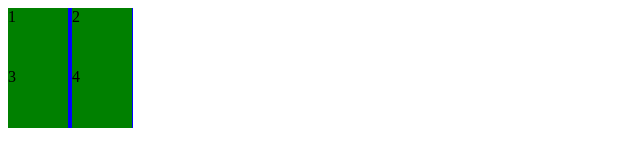
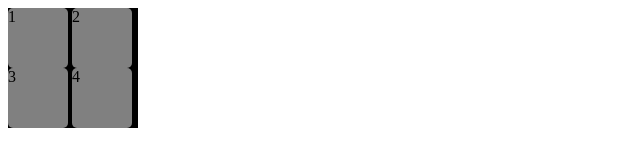
Before and after one commit to adslucassilva/puzzle-1234, a plain HTML site: page index.html in a window 1280 px wide. Shown: the whole page, without its empty margins (0-640 px from the left). Drawn offline with Linux system fonts and the light colour scheme.

Commit message:
Update style.css

```diff
--- a/style.css
+++ b/style.css
@@ -1,18 +1,23 @@
 
-#container{
-    width: 125px;
-    background-color: blue;
+ #container{
+    width: 130px;
+    background-color: black;
 }
 
 .tamanho{
     display: inline-block;
     width: 60px;
     height: 60px;
-    background-color: green;
     position:relative;
+    border-radius: 5px;
 }
 
-.num{
+.cor{
+    background-color: gray;
+}
+
+.cel{
     width: 60px;
     height: 60px;
+    position: center;
  }
```
